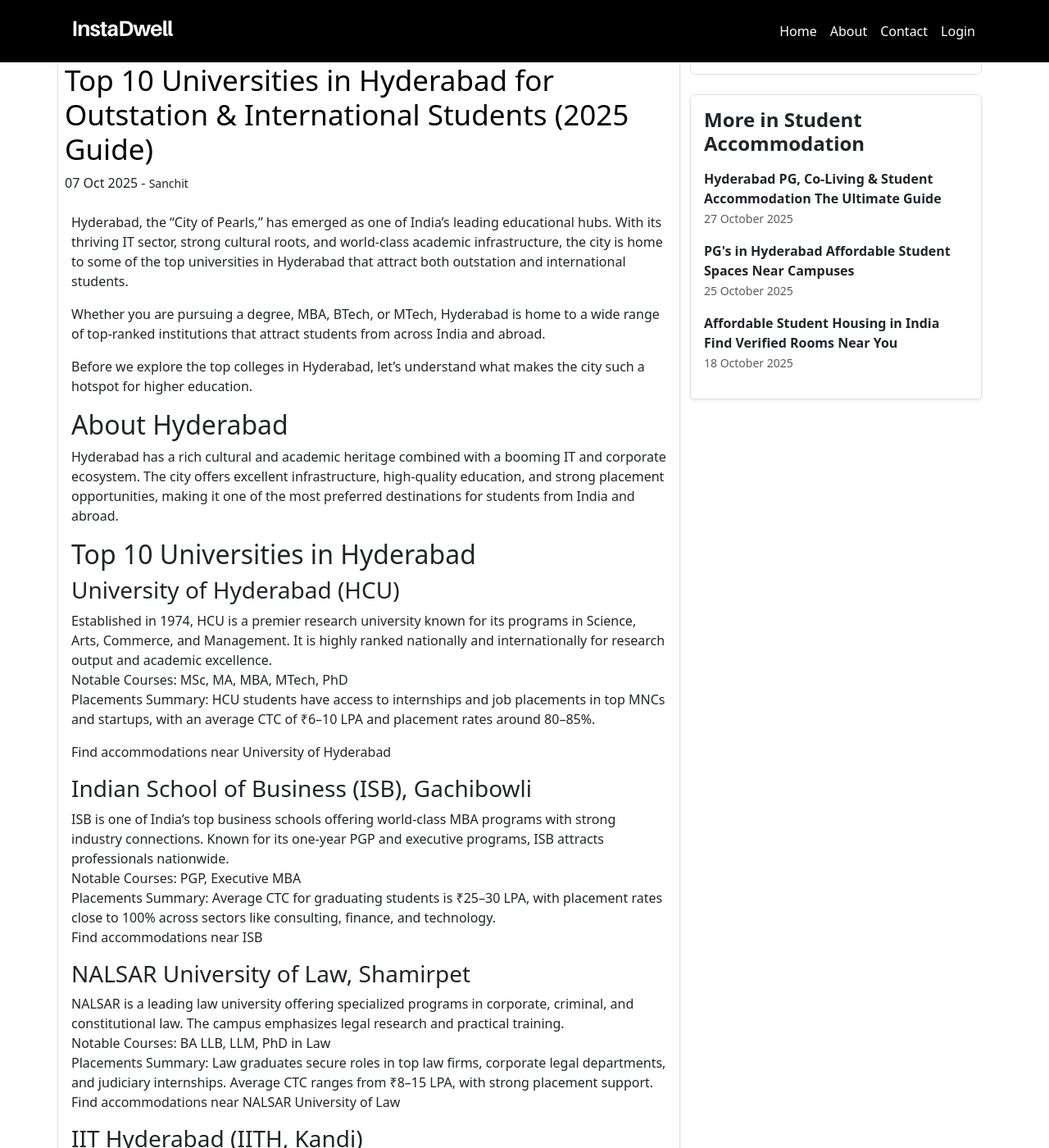
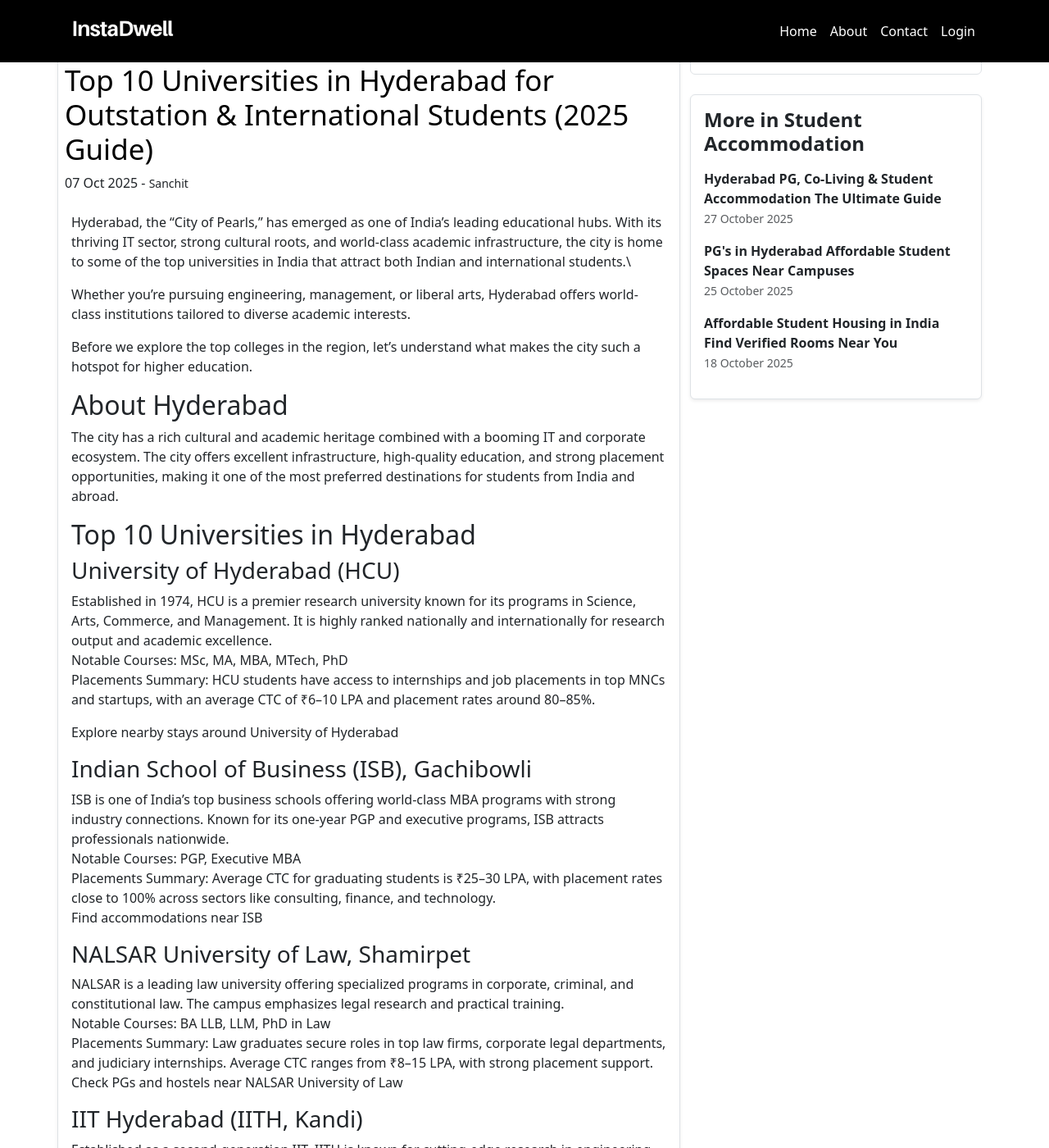
Before and after one commit to instadw/instadwell-blog, a Jekyll site: the page built from _posts/2025-10-08-top-10-universities-in-hyderabad-for-outstation-international-students-2025-guide.md, in a window 1280 px wide and 1400 px high, scrolled down 440 px. Shown: the whole window at 82% size. Built offline with Jekyll 4.4.1, drawn with Linux system fonts in a browser that asks for light colours; some of the changed text lies outside the part shown.

Commit message:
Update Blog “2025-10-08-top-10-universities-in-hyderabad-for-outstation-international-students-2025-guide”

```diff
--- a/_posts/2025-10-08-top-10-universities-in-hyderabad-for-outstation-international-students-2025-guide.md
+++ b/_posts/2025-10-08-top-10-universities-in-hyderabad-for-outstation-international-students-2025-guide.md
@@ -11,15 +11,15 @@
 category: Student Accommodation
 date: 2025-10-07T08:30:00.000+05:30
 ---
-Hyderabad, the “City of Pearls,” has emerged as one of India’s leading educational hubs. With its thriving IT sector, strong cultural roots, and world-class academic infrastructure, the city is home to some of the top universities in Hyderabad that attract both outstation and international students.
+Hyderabad, the “City of Pearls,” has emerged as one of India’s leading educational hubs. With its thriving IT sector, strong cultural roots, and world-class academic infrastructure, the city is home to some of the top universities in India that attract both Indian and international students.\
 
-Whether you are pursuing a degree, MBA, BTech, or MTech, Hyderabad is home to a wide range of top-ranked institutions that attract students from across India and abroad.
+Whether you’re pursuing engineering, management, or liberal arts, Hyderabad offers world-class institutions tailored to diverse academic interests.
 
-Before we explore the top colleges in Hyderabad, let’s understand what makes the city such a hotspot for higher education.
+Before we explore the top colleges in the region, let’s understand what makes the city such a hotspot for higher education.
 
 ## About Hyderabad
 
-Hyderabad has a rich cultural and academic heritage combined with a booming IT and corporate ecosystem. The city offers excellent infrastructure, high-quality education, and strong placement opportunities, making it one of the most preferred destinations for students from India and abroad.
+The city has a rich cultural and academic heritage combined with a booming IT and corporate ecosystem. The city offers excellent infrastructure, high-quality education, and strong placement opportunities, making it one of the most preferred destinations for students from India and abroad.
 
 ## Top 10 Universities in Hyderabad
 
@@ -29,7 +29,7 @@
 Notable Courses: MSc, MA, MBA, MTech, PhD\
 Placements Summary: HCU students have access to internships and job placements in top MNCs and startups, with an average CTC of ₹6–10 LPA and placement rates around 80–85%.
 
-Find accommodations near University of Hyderabad
+Explore nearby stays around University of Hyderabad
 
 ### Indian School of Business (ISB), Gachibowli
 
@@ -43,7 +43,7 @@
 NALSAR is a leading law university offering specialized programs in corporate, criminal, and constitutional law. The campus emphasizes legal research and practical training.\
 Notable Courses: BA LLB, LLM, PhD in Law\
 Placements Summary: Law graduates secure roles in top law firms, corporate legal departments, and judiciary internships. Average CTC ranges from ₹8–15 LPA, with strong placement support.\
-Find accommodations near NALSAR University of Law
+Check PGs and hostels near NALSAR University of Law
 
 ### IIT Hyderabad (IITH, Kandi)
 
@@ -57,21 +57,21 @@
 EFLU specializes in language studies, linguistics, and cultural studies with strong global academic collaborations.\
 Notable Courses: BA, MA, PhD in Languages and Literature\
 Placements Summary: Graduates often join media, publishing, translation, and teaching sectors. Placement rates are around 75–80%, with opportunities in India and abroad.\
-Find accommodations near EFLU
+Check PGs and hostels near EFLU
 
 ### IIIT Hyderabad
 
 A research-focused institute, IIIT Hyderabad is globally recognized for its BTech programs in AI, CSE, and software development.\
 Notable Courses: BTech, MTech, PhD\
 Placements Summary: Average CTC is ₹25 LPA, with the highest offers reaching ₹85 LPA. Placement rate for BTech students is near 100%, attracting companies like Microsoft, Google, and Facebook.\
-Find accommodations near IIIT Hyderabad
+Find student housing near IIIT Hyderabad
 
 ### BITS Pilani – Hyderabad Campus
 
 BITS Hyderabad is a branch of the prestigious BITS Pilani offering strong undergraduate and postgraduate programs in engineering and management.\
 Notable Courses: BTech, MTech, MBA, PhD\
 Placements Summary: Average CTC is ₹15–20 LPA, with recruiters like Amazon, Deloitte, and Goldman Sachs. Placement rates exceed 90%.\
-Find accommodations near BITS Pilani Hyderabad Campus
+Explore nearby stays BITS Pilani Hyderabad Campus
 
 ### ICFAI Business School (IBS Hyderabad)
 
@@ -85,7 +85,7 @@
 One of the oldest universities in India, Osmania University offers a wide range of programs, including medical, engineering, and arts courses.\
 Notable Courses: MBBS, BTech, BA, BCom, MA, MTech\
 Placements Summary: Graduates secure roles in healthcare, government, IT, and corporate sectors. Placement rate ranges from 70–80%, with competitive salary packages.\
-Find accommodations near Osmania University
+Explore nearby stays around Osmania University
 
 ### Woxsen University / GITAM Hyderabad (tie)
 
```
Also changed, not shown: other parts of _posts/2025-10-08-top-10-universities-in-hyderabad-for-outstation-international-students-2025-guide.md (+1 -1 lines).
